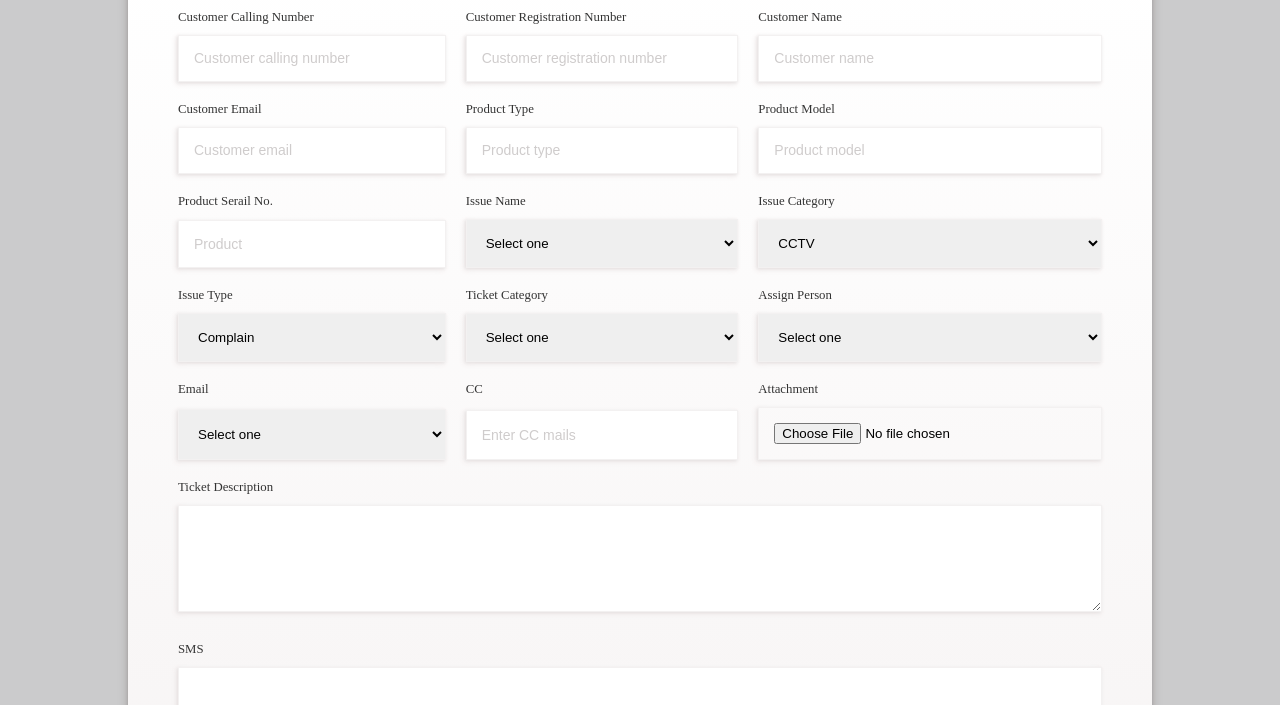
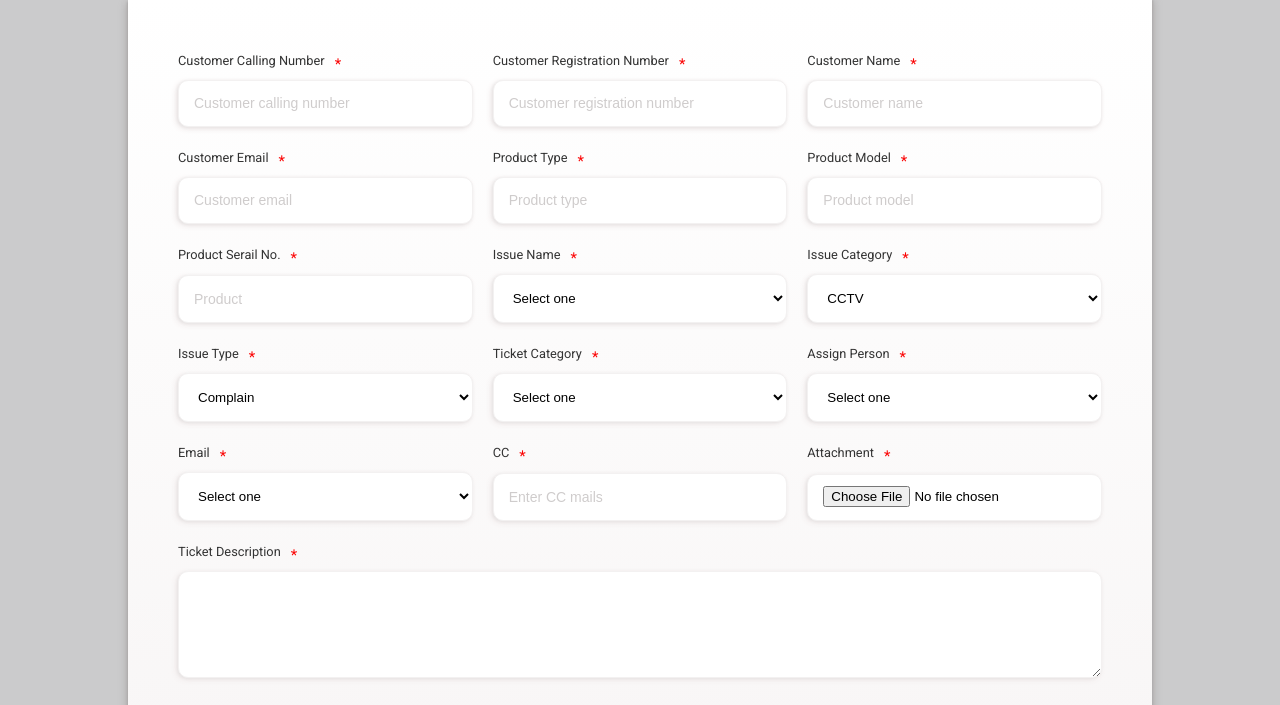
Before and after one commit to Hemaet33/ihelp-ticket, a plain HTML site: page index.html in a window 1280 px wide. Shown: the part 201-906 px from the top of the page. Drawn offline with Linux system fonts and the light colour scheme.

Commit message:
layout updated

```diff
--- a/css/responsive.css
+++ b/css/responsive.css
@@ -1,21 +1,13 @@
 @media screen and (max-width:920px){
     .form-group{
         display: grid;
-        grid-template-columns: repeat(auto-fill,50%);
+        grid-template-columns: repeat(2,1fr);
         grid-gap: 50px;
       }
-
+      .ticket-fold span{
+        font-size: 2rem;
+       }
       .ticket-form .textarea-group{
         grid-column: 1/3;
        }
 }
-@media screen and (max-width:992px){
-   .ticket-form label{
-    font-size: .68rem;
-  }
-}
-@media screen and (max-width:878px){
-       .ticket-form select{
-        width: 125%;
-      }
-}
--- a/css/style.css
+++ b/css/style.css
@@ -1,7 +1,9 @@
+@import url('https://fonts.googleapis.com/css2?family=Roboto:ital,wght@0,300;0,400;0,500;0,700;0,900;1,300&display=swap');
 *{margin: 0; padding: 0;}
 body{
   background-color: rgba(152, 153, 154,0.5);
   box-sizing: border-box;
+  font-family: 'Roboto', sans-serif;
 }
 .form-body{
   padding: 50px;
@@ -16,7 +18,7 @@ body{
   width: 100%;
   clip-path: polygon(50% 1%, 0% 100%, 100% 100%);
   background-image: linear-gradient(to top, #fff,#f0eded);
-  height: 20vh;
+  height: 25vh;
   display: flex;
   align-items: center;
   justify-content: center;
@@ -24,7 +26,7 @@ body{
 }
 .ticket-fold span{
  font-style: italic;
- font-size: 2.85rem;
+ font-size: 2.5rem;
  font-weight: bold;
 }
 .ticket-fold span.i{
@@ -36,7 +38,7 @@ body{
 }
 .form-group{
   display: grid;
-  grid-template-columns: repeat(auto-fill,1fr);
+  grid-template-columns: repeat(3,1fr);
   grid-gap: 20px;
 }
 .textarea-gruup{
@@ -44,10 +46,19 @@ body{
   flex-direction: column;
 }
 .ticket-form label{
-  display: block;
+  display: flex;
+  align-items: center;
+  height: 20px;
   margin-bottom: 10px;
   color: #333333;
   font-size: .80rem;
+}
+.ticket-form label .required{
+  color: #FB0101;
+  display: inline;
+  margin-top: 7px;
+  margin-left: 10px;
+  font-size: 15px;
 }
 .input-group{
   display: grid;
@@ -57,13 +68,14 @@ body{
   border:1px solid #f3f1f1;
   box-shadow: -1px 1px 3px rgb(230, 227, 227),-2px 2px 6px rgb(240, 234, 234);
   padding: 15px;
+  border-radius: 10px;
+  background-color: #fff;
 }
-.ticket-form .input-group input{
-  /* width: 100%; */
+.ticket-form input[type="file"]{
+  padding: 11px 15px;
 }
-.ticket-form .input-group select{
-  /* box-sizing: border-box;
-  width: 100%; */
+.ticket-form input:focus, .ticket-form textarea:focus, .ticket-form select:focus{
+  outline: 1px solid rgb(162, 243, 162);
 }
 .ticket-form .textarea-group{
  grid-column: 1/4;
@@ -82,9 +94,6 @@ body{
  color: #cfcccc;
  font-size: 14px;
 }
-.ticket-form input:focus, .ticket-form textarea:focus{
- outline: none;
-}
 
 .ticket-form .create{
   width: 140px;
@@ -96,6 +105,7 @@ body{
   position: relative;
   cursor: pointer;
   font-size: 18px;
+  transform: all 400ms ease;
 }
 .ticket-form .create::before{
   position: absolute;
@@ -123,3 +133,7 @@ body{
   left: 10px;
   bottom: 2px;
 }
+
+.ticket-form .create:hover:before{
+ background-image: linear-gradient(to bottom, rgb(252, 184, 184), #4a484833);
+}
--- a/index.html
+++ b/index.html
@@ -14,28 +14,28 @@
     <div class="form-body">
       <div class="form-group">
         <div class="input-group">
-          <label for="">Customer Calling Number</label><input type="text" class="calling-number" placeholder="Customer calling number">
+          <label for="">Customer Calling Number <span class="required">*</span> </label><input type="text" class="calling-number" placeholder="Customer calling number">
         </div>
         <div class="input-group">
-          <label for="">Customer Registration Number</label><input type="text" class="registration-number" placeholder="Customer registration number">
+          <label for="">Customer Registration Number <span class="required">*</span> </label><input type="text" class="registration-number" placeholder="Customer registration number">
         </div>
         <div class="input-group">
-          <label for="">Customer Name</label><input type="text" class="name" placeholder="Customer name">
+          <label for="">Customer Name <span class="required">*</span> </label><input type="text" class="name" placeholder="Customer name">
         </div>
         <div class="input-group">
-          <label for="">Customer Email</label><input type="email" class="name" placeholder="Customer email">
+          <label for="">Customer Email <span class="required">*</span> </label><input type="email" class="name" placeholder="Customer email">
         </div>
         <div class="input-group">
-          <label for="">Product Type</label><input type="text" class="type" placeholder="Product type">
+          <label for="">Product Type <span class="required">*</span> </label><input type="text" class="type" placeholder="Product type">
         </div>
         <div class="input-group">
-          <label for="">Product Model</label><input type="text" class="model" placeholder="Product model">
+          <label for="">Product Model <span class="required">*</span> </label><input type="text" class="model" placeholder="Product model">
         </div>
         <div class="input-group">
-          <label for="">Product Serail No.</label><input type="text" class="serial-number" placeholder="Product">
+          <label for="">Product Serail No. <span class="required">*</span> </label><input type="text" class="serial-number" placeholder="Product">
         </div>
         <div class="input-group">
-          <label for="">Issue Name</label><select name="" id="select">
+          <label for="">Issue Name <span class="required">*</span> </label><select name="" id="select">
             <option>Select one</option>
             <option>Login error</option>
             <option>Connection time out</option>
@@ -58,49 +58,49 @@
           </select>
         </div>
         <div class="input-group">
-          <label for="">Issue Category</label><select name="" id="">
+          <label for="">Issue Category <span class="required">*</span> </label><select name="" id="">
             <option>CCTV</option>
           </select>
         </div>
         <div class="input-group">
-          <label for="">Issue Type</label><select name="" id="">
+          <label for="">Issue Type <span class="required">*</span> </label><select name="" id="">
             <option>Complain</option>
           </select>
         </div>
         <div class="input-group">
-          <label for="">Ticket Category</label><select name="" id="">
+          <label for="">Ticket Category <span class="required">*</span> </label><select name="" id="">
             <option>Select one</option>
             <option value="Urgent">Urgent</option>
             <option value="Normal">Normal</option>
           </select>
         </div>
         <div class="input-group">
-          <label for="">Assign Person</label><select name="" id="">
+          <label for="">Assign Person <span class="required">*</span> </label><select name="" id="">
             <option>Select one</option>
             <option value="Asad">Asad</option>
             <option value="Mahbub">Mahbub</option>
           </select>
         </div>
         <div class="input-group">
-          <label for="">Email</label><select name="" id="">
+          <label for="">Email <span class="required">*</span> </label><select name="" id="">
             <option>Select one</option>
           </select>
         </div>
         <div class="input-group">
-          <label for="">CC</label><input type="text" class="cc" placeholder="Enter CC mails">
+          <label for="">CC <span class="required">*</span> </label><input type="text" class="cc" placeholder="Enter CC mails">
         </div>
         <div class="input-group">
-          <label for="">Attachment</label><input type="file" class="attachment">
+          <label for="">Attachment <span class="required">*</span> </label><input type="file" class="attachment">
         </div>
         <div class="textarea-group">
           <div class="textarea">
-            <label for="">Ticket Description</label><textarea name="" id="" rows="5" class="ticket-description"></textarea>
+            <label for="">Ticket Description <span class="required">*</span> </label><textarea name="" id="" rows="5" class="ticket-description"></textarea>
           </div>
           <div class="textarea">
-            <label for="">SMS</label><textarea name="" id="" rows="5" class="sms"></textarea>
+            <label for="">SMS <span class="required">*</span> </label><textarea name="" id="" rows="5" class="sms"></textarea>
           </div>
           <div class="textarea">
-            <label for="">Email</label><textarea name="" id="" rows="5" class="email"></textarea>
+            <label for="">Email <span class="required">*</span> </label><textarea name="" id="" rows="5" class="email"></textarea>
           </div>
         </div>
       </div>
```
